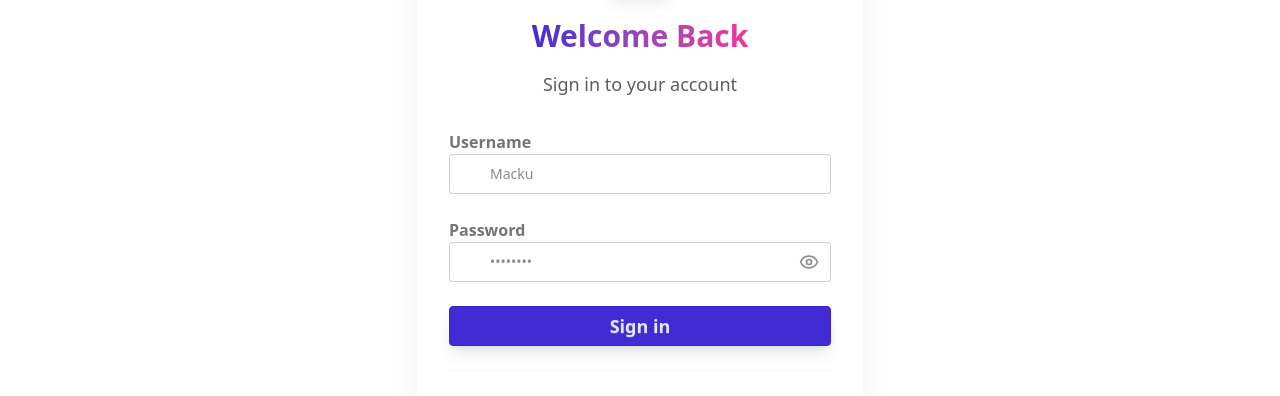
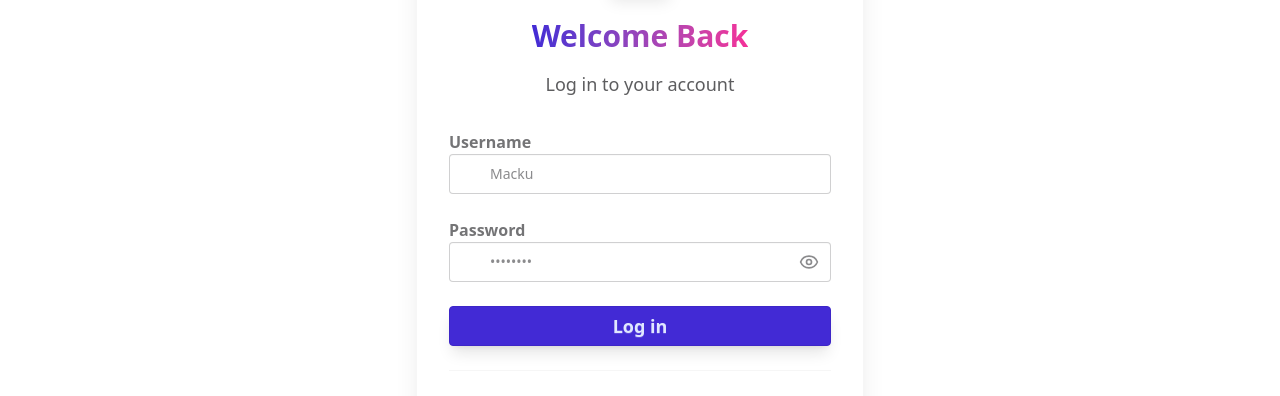
Before and after one commit to Deepender0418/Chattr, a React (Vite) app in the folder Web/: page /login in a window 1280 px wide. Shown: the part 226-622 px from the top of the page. Built offline with nearby package versions, Linux system fonts and the light colour scheme; no server answers.

Commit message:
Update LoginPage.jsx

```diff
--- a/Web/src/pages/LoginPage.jsx
+++ b/Web/src/pages/LoginPage.jsx
@@ -36,7 +36,7 @@ const LoginPage = () => {
                                     Welcome Back
                                 </h1>
                                 <p className="text-base-content/70 text-lg mt-2">
-                                    Sign in to your account
+                                    Log in to your account
                                 </p>
                             </div>
                         </div>
@@ -98,10 +98,10 @@ const LoginPage = () => {
                                 {isLoggingIn ? (
                                     <>
                                         <Loader2 className="size-5 animate-spin" />
-                                        Signing In...
+                                        Logging In...
                                     </>
                                 ) : (
-                                    "Sign in"
+                                    "Log in"
                                 )}
                             </button>
                         </form>
```
